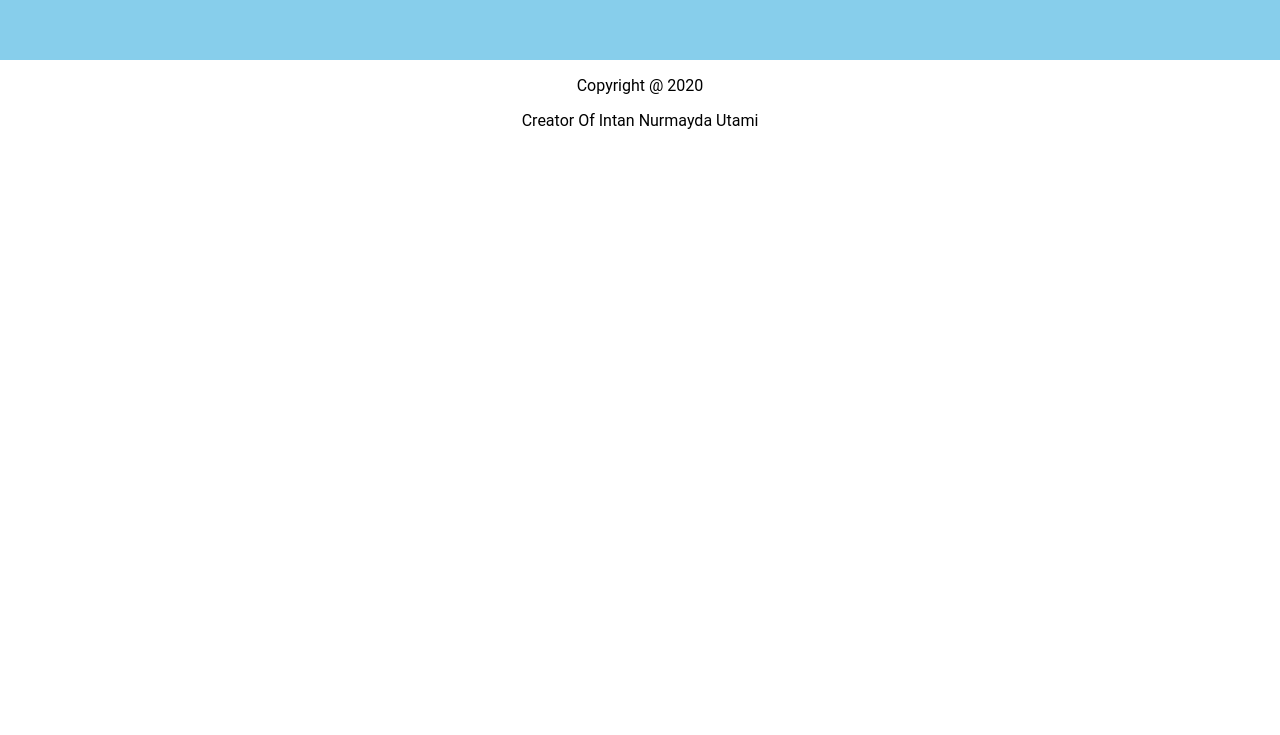
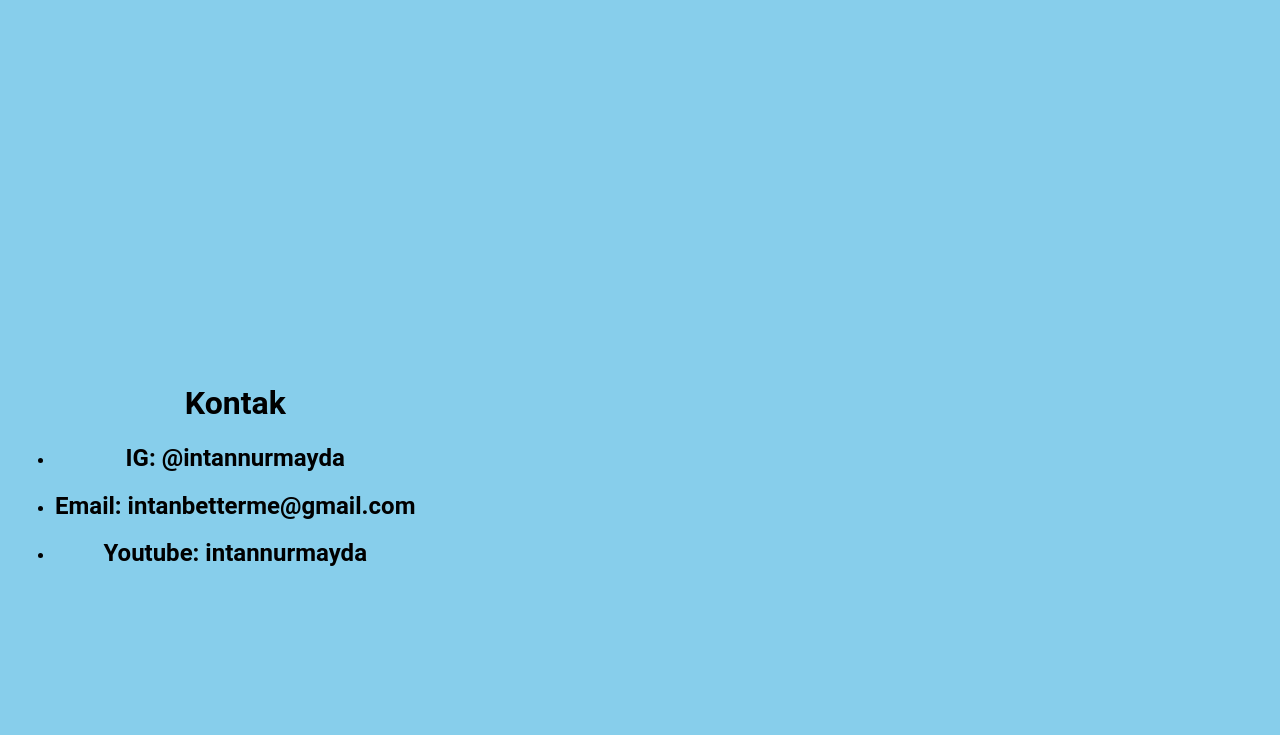
Before and after one commit to intannurmayda/bettersweetbyintanna.github.io, a plain HTML site: page index.html in a window 1280 px wide. Shown: the part 2765-3500 px from the top of the page. Before the commit the page ends 2911 px from the top, so only its background shows below. Drawn offline with Linux system fonts and the light colour scheme.

Commit message:
Update index.html

```diff
--- a/index.html
+++ b/index.html
@@ -61,6 +61,14 @@
         <li><h2>MAN 2 Kota Cirebon</h2></li>
       </ul>
     </div>
+    <div class="contact">
+      <ul>
+        <h1>Kontak</h1>
+        <li><h2>IG: @intannurmayda</h2></li>
+        <li><h2>Email: intanbetterme@gmail.com</h2></li>
+        <li><h2>Youtube: intannurmayda</h2></li>
+      </ul>
+    </div>
     <footer>
         <p align="center">Copyright @ 2020</p>
         <p align="center">Creator Of Intan Nurmayda Utami</p>
```
